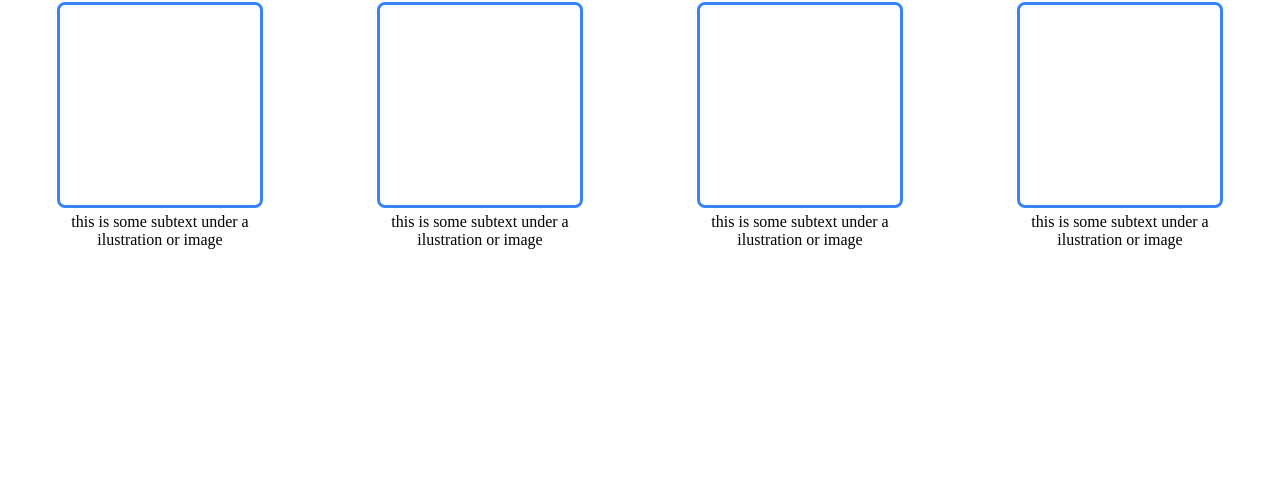
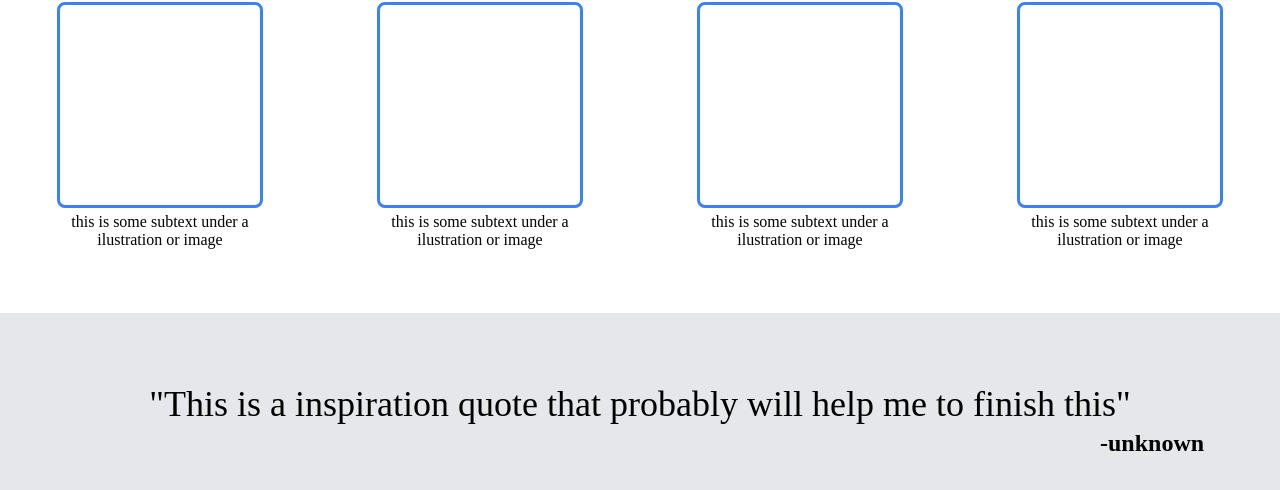
Before and after one commit to pedrokns/webpage, a plain HTML site: page index.html in a window 1280 px wide. Shown: the part 352-842 px from the top of the page. Before the commit the page ends 800 px from the top, so only its background shows below. Drawn offline with Linux system fonts and the light colour scheme.

Commit message:
I added the fourth part of the website

```diff
--- a/index.html
+++ b/index.html
@@ -45,7 +45,11 @@
             <p class="one">this is some subtext under a ilustration or image</p>
             <p class="one">this is some subtext under a ilustration or image</p>
             <p class="one">this is some subtext under a ilustration or image</p>
+        </div>
 
+        <div class="quote">
+            <p class="inspiration">"This is a inspiration quote that probably will help me to finish this"</p>
+            <p class="autor">-unknown</p>
         </div>
 
     </div>
--- a/style.css
+++ b/style.css
@@ -116,5 +116,23 @@ color: #f9faf8;
     height: 100px;
     text-align: center;
     padding-top: 5px;
+}
 
+.quote {
+    background-color: #e5e7eb;
 }
+
+.inspiration {
+    font-size: 36px;
+    font-style: light italic ;
+    text-align: center;
+    padding-top: 70px;
+}
+
+.autor {
+    padding-left: 1100px;
+    font-size: 24px;
+    font-weight: bold;
+    padding-top: 5px;
+    padding-bottom: 60px;
+}
```
